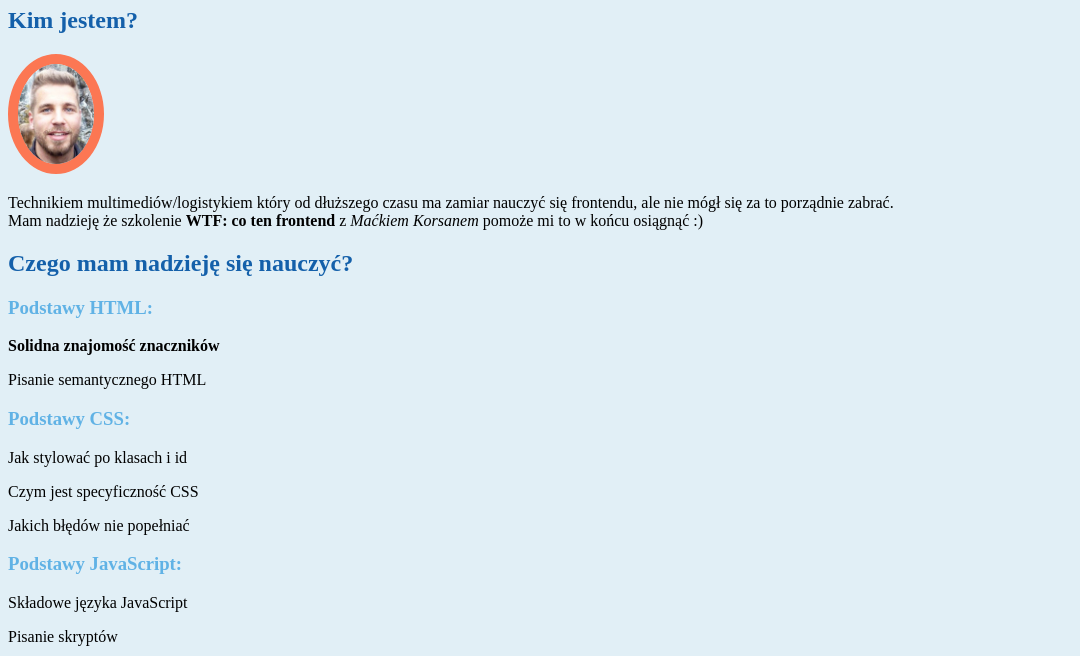
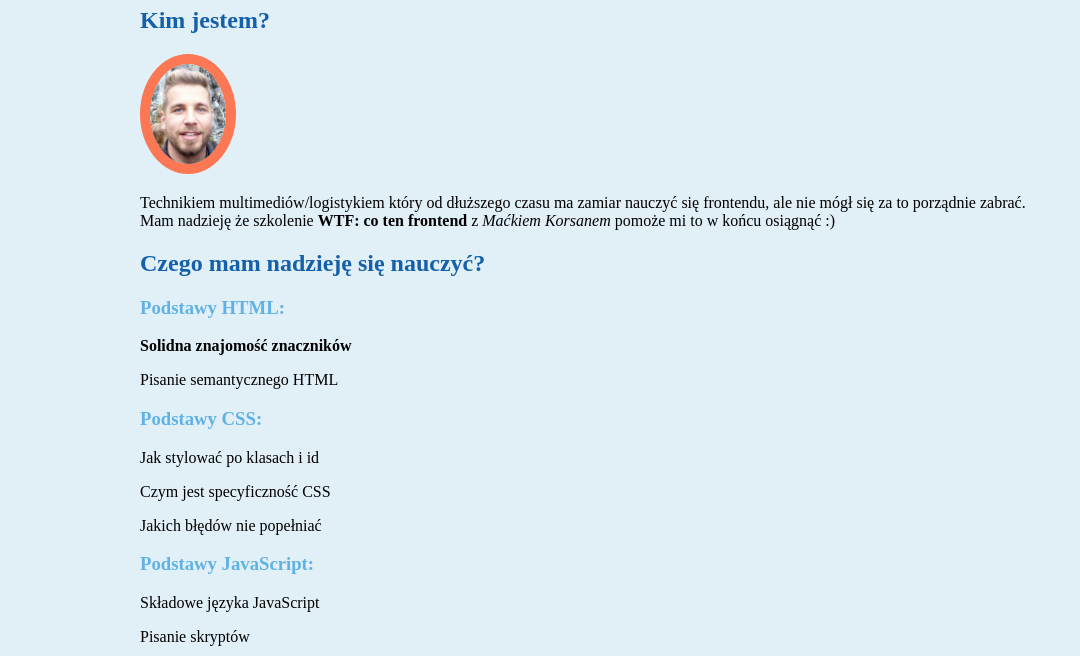
Before and after one commit to piotrmelinger/homepage, a plain HTML site: page index.html in a window 1280 px wide. Shown: the part 99-755 px from the top of the page, without its empty margins (0-1080 px from the left). Drawn offline with Linux system fonts and the light colour scheme.

Commit message:
justify .main

```diff
--- a/index.html
+++ b/index.html
@@ -13,7 +13,7 @@
       <a class="top-navigation__link" href="css.html">CSS</a>
       <a class="top-navigation__link" href="js.html">JS</a>
     </nav>
-    <main>
+    <main class="main">
       <header class="main__header" id="top">
         <h1>
           Pierwsza strona Pana Melona
--- a/style.css
+++ b/style.css
@@ -57,3 +57,7 @@ footer {
 }
 .footer__navigation{
     }
+.main {
+    margin: 0px auto;
+    max-width: 1000px;
+}
```
